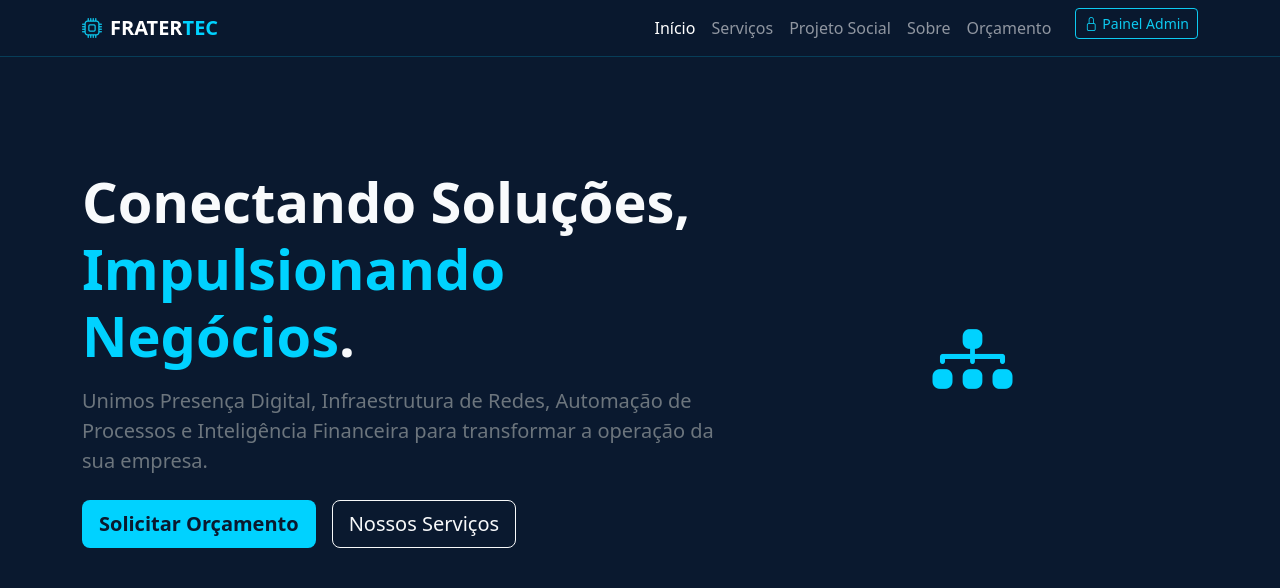
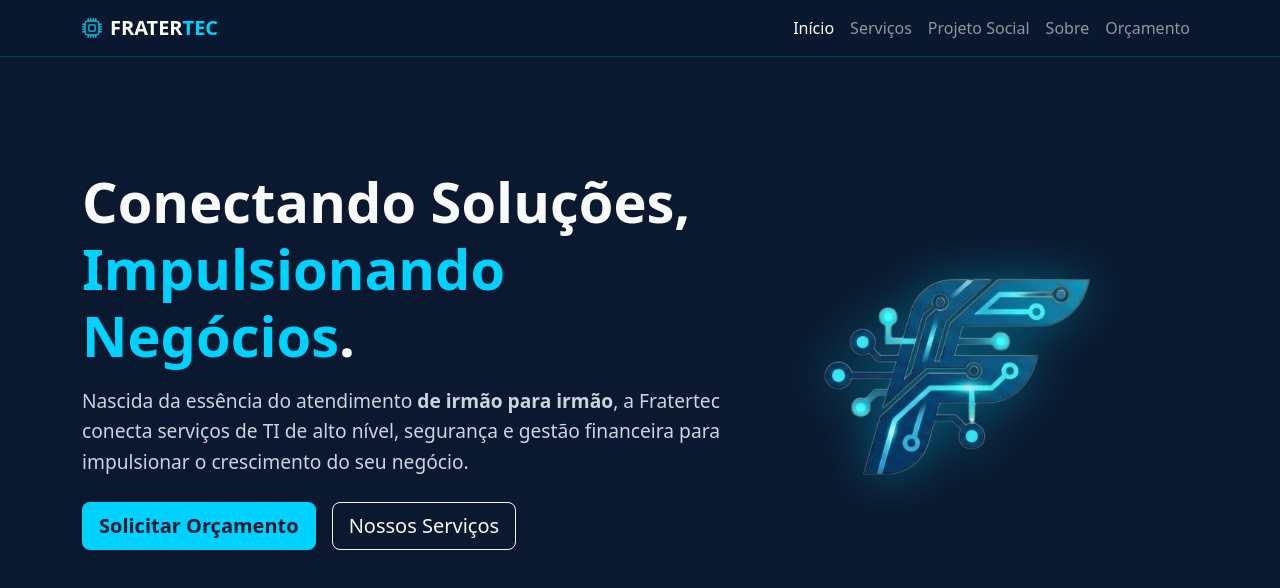
Before and after one commit to chspereira97/fratertec-fase1, a plain HTML site: page index.html in a window 1280 px wide. Drawn offline with nearby package versions, Linux system fonts and the light colour scheme.

Commit message:
feat: atualiza layout da index com logo livre, favicon e ignora projetoWEB

```diff
--- a/index.html
+++ b/index.html
@@ -4,23 +4,75 @@
     <meta charset="UTF-8">
     <meta name="viewport" content="width=device-width, initial-scale=1.0">
     <title>Fratertec - Início</title>
+
+    <!-- Favicon (Ícone na Aba do Navegador) -->
+    <link rel="icon" type="image/png" href="favicon.png">
+
     <link href="https://cdn.jsdelivr.net/npm/bootstrap@5.3.2/dist/css/bootstrap.min.css" rel="stylesheet">
     <link rel="stylesheet" href="https://cdn.jsdelivr.net/npm/bootstrap-icons@1.11.1/font/bootstrap-icons.css">
     <style>
-        :root { --bg-dark: #0A192F; --bg-card: #1E293B; --accent-blue: #00D2FF; --text-light: #F8FAFC; }
-        body { background-color: var(--bg-dark); color: var(--text-light); }
-        .navbar { background-color: rgba(10, 25, 47, 0.95); border-bottom: 1px solid rgba(0, 210, 255, 0.2); }
-        .brand-highlight { color: var(--accent-blue); }
-        .hero-section { padding: 120px 0 80px 0; }
-        .btn-custom { background-color: var(--accent-blue); color: #0A192F; font-weight: 600; }
-        .btn-custom:hover { background-color: #00b8e6; }
+        :root {
+            --bg-dark: #0A192F;
+            --bg-card: #1E293B;
+            --accent-blue: #00D2FF;
+            --text-light: #F8FAFC;
+            --text-subtle: #CBD5E1;
+        }
+        body {
+            background-color: var(--bg-dark);
+            color: var(--text-light);
+        }
+        .navbar {
+            background-color: rgba(10, 25, 47, 0.95);
+            border-bottom: 1px solid rgba(0, 210, 255, 0.2);
+        }
+        .brand-highlight {
+            color: var(--accent-blue);
+        }
+        .hero-section {
+            padding: 120px 0 80px 0;
+        }
+        .hero-description {
+            color: var(--text-subtle);
+            font-size: 1.2rem;
+            line-height: 1.6;
+        }
+        .btn-custom {
+            background-color: var(--accent-blue);
+            color: #0A192F;
+            font-weight: 600;
+        }
+        .btn-custom:hover {
+            background-color: #00b8e6;
+            color: #0A192F;
+        }
+
+        /* Vetor da Logo 100% Livre (Sem Moldura / Sem Caixa) */
+        .logo-free {
+            width: 100%;
+            max-width: 380px;
+            height: auto;
+            display: block;
+            margin: 0 auto;
+            filter: drop-shadow(0 0 25px rgba(0, 210, 255, 0.4)); /* Brilho neon azul em volta do "F" */
+            transition: transform 0.4s ease, filter 0.4s ease;
+        }
+
+        .logo-free:hover {
+            transform: translateY(-8px) scale(1.02);
+            filter: drop-shadow(0 0 35px rgba(0, 210, 255, 0.7)); /* Intensifica o brilho neon no hover */
+        }
     </style>
 </head>
 <body>
     <nav class="navbar navbar-expand-lg navbar-dark fixed-top">
         <div class="container">
-            <a class="navbar-brand fw-bold" href="index.html"><i class="bi bi-cpu text-info me-2"></i>FRATER<span class="brand-highlight">TEC</span></a>
-            <button class="navbar-toggler" type="button" data-bs-toggle="collapse" data-bs-target="#navbarNav"><span class="navbar-toggler-icon"></span></button>
+            <a class="navbar-brand fw-bold" href="index.html">
+                <i class="bi bi-cpu text-info me-2"></i>FRATER<span class="brand-highlight">TEC</span>
+            </a>
+            <button class="navbar-toggler" type="button" data-bs-toggle="collapse" data-bs-target="#navbarNav">
+                <span class="navbar-toggler-icon"></span>
+            </button>
             <div class="collapse navbar-collapse" id="navbarNav">
                 <ul class="navbar-nav ms-auto">
                     <li class="nav-item"><a class="nav-link active" href="index.html">Início</a></li>
@@ -28,7 +80,6 @@
                     <li class="nav-item"><a class="nav-link" href="projeto-social.html">Projeto Social</a></li>
                     <li class="nav-item"><a class="nav-link" href="sobre.html">Sobre</a></li>
                     <li class="nav-item"><a class="nav-link" href="contato.html">Orçamento</a></li>
-                    <li class="nav-item"><a class="btn btn-outline-info ms-lg-3 btn-sm" href="admin.html"><i class="bi bi-lock me-1"></i>Painel Admin</a></li>
                 </ul>
             </div>
         </div>
@@ -39,14 +90,17 @@
             <div class="row align-items-center">
                 <div class="col-lg-7">
                     <h1 class="display-4 fw-bold mb-3">Conectando Soluções, <span class="brand-highlight">Impulsionando Negócios</span>.</h1>
-                    <p class="lead text-secondary mb-4">Unimos Presença Digital, Infraestrutura de Redes, Automação de Processos e Inteligência Financeira para transformar a operação da sua empresa.</p>
-                    <div class="d-flex gap-3">
+                    <p class="hero-description mb-4">
+                        Nascida da essência do atendimento <strong>de irmão para irmão</strong>, a Fratertec conecta serviços de TI de alto nível, segurança e gestão financeira para impulsionar o crescimento do seu negócio.
+                    </p>
+                    <div class="d-flex gap-3 justify-content-center justify-content-lg-start">
                         <a href="contato.html" class="btn btn-custom btn-lg">Solicitar Orçamento</a>
                         <a href="servicos.html" class="btn btn-outline-light btn-lg">Nossos Serviços</a>
                     </div>
                 </div>
                 <div class="col-lg-5 text-center mt-5 mt-lg-0">
-                    <i class="bi bi-diagram-3-fill display-1 brand-highlight"></i>
+                    <!-- Vetor Livre sem Moldura -->
+                    <img src="logo-fratertec.png" alt="Logo Fratertec" class="logo-free">
                 </div>
             </div>
         </div>
```
Also changed, not shown: servicos.html (+6 -6 lines), sobre.html (+1 -1 lines), favicon.png (added), logo-fratertec.png (added), 1 other file.
